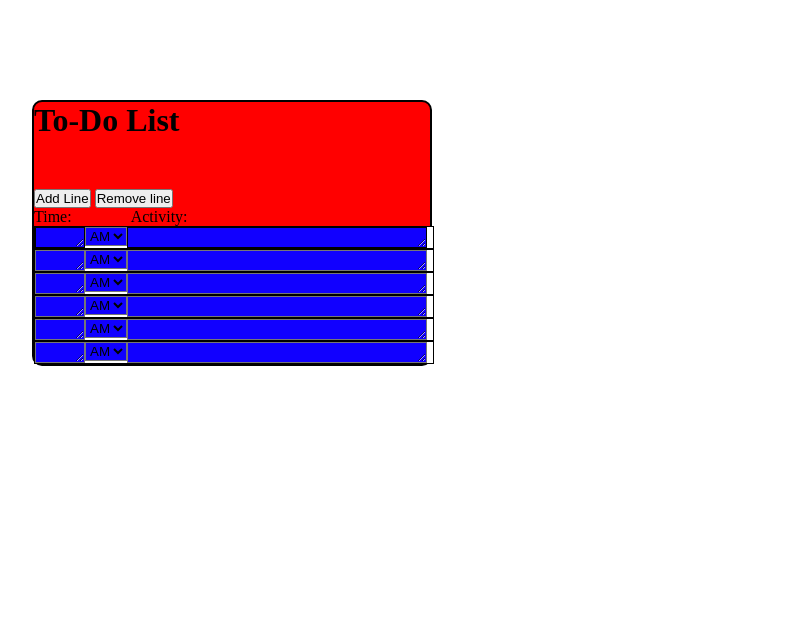
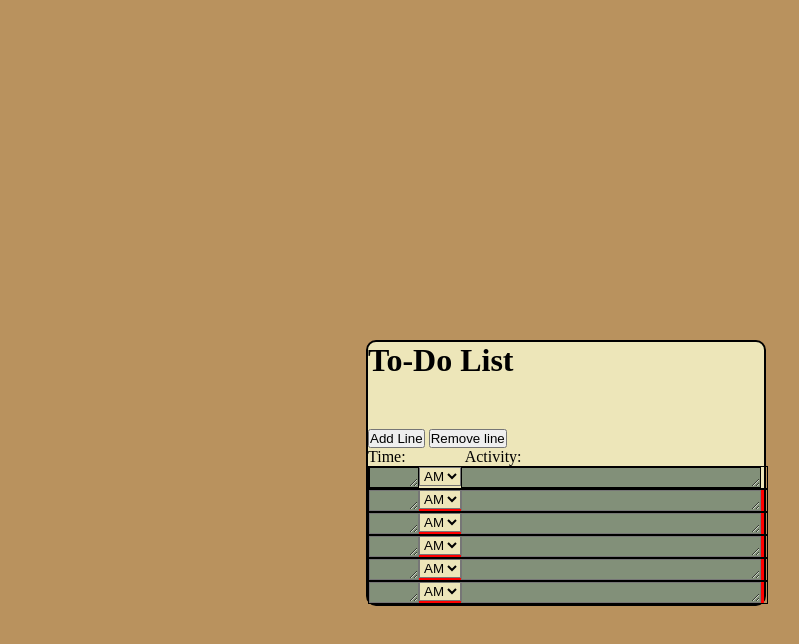
Before and after one commit to ManNicx/To-do-list, a plain HTML site: page index.html in a window 1280 px wide. Shown: the whole page, without its empty margins (18-817 px from the left). Drawn offline with nearby package versions, Linux system fonts and the light colour scheme.

Commit message:
Update styles.css

```diff
--- a/styles.css
+++ b/styles.css
@@ -6,7 +6,7 @@
 
    body{
        margin-left:50px;
-
+       background:#b9925e;
    }
 
 .container{
@@ -26,7 +26,7 @@
 #area{
   display:flex;
     flex-direction:row;
-    background-color:red;
+
 }
 
 #atable{
@@ -36,10 +36,12 @@
 .wrapper{
     margin-top:100px;
 
-    background:red  ;
+    background:#ede6b9  ;
     border:2px solid black;
     width: 400px;
-    position:center;
+    position:absolute;
+    top:30%;
+    left:30%;
 
    border-radius:10px;
    border-bottom-radius:0px;
@@ -50,7 +52,7 @@
 }
 
 textarea{
-      background:#1100ff;
+      background:#829079;
 }
 #sel{
   margin-bottom:2px;
@@ -58,7 +60,7 @@ textarea{
 }
 #area{
    border:1.5px solid black;
-  background: white;
+
    width: 400px;
    border-bottom-radius:10px;
    display:flex;
@@ -78,11 +80,11 @@ textarea{
 }
 
 select{
-    background:#1100ff;
+    background:#ede6b9;
 }
 #hollow{
     background: red;
-    color: red;
+
 }
 
 footer{
```
